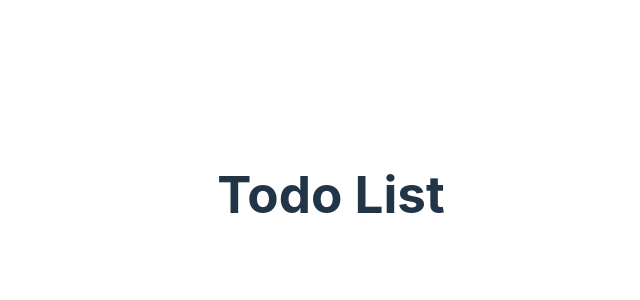
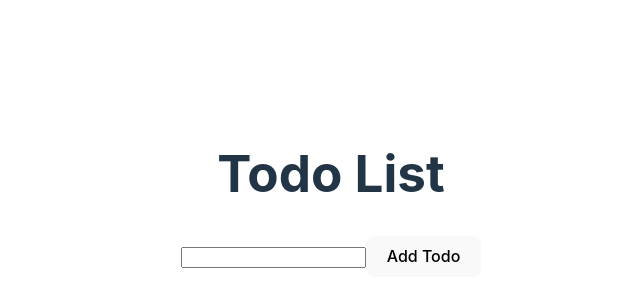
Before and after one commit to vian4dev/codeium-todolist, a React (Vite) app: page / in a window 1280 px wide. Shown: the part 206-506 px from the top of the page, without its empty margins (309-949 px from the left). Built offline with nearby package versions, Linux system fonts and the light colour scheme.

Commit message:
Adicionando Itens

```diff
--- a/src/App.tsx
+++ b/src/App.tsx
@@ -14,18 +14,35 @@ type Todo = {
 function App() {
   const [todoList, setTodoList] = useState<Todo[]>([])
 
+  // this function adds the event target todo the todolist array
+  const addTodo = (event: React.FormEvent) => {
+    event.preventDefault()
+    const target = event.target as typeof event.target & {
+      todo: { value: string }
+    }
+
+    const name = target.todo.value
+    setTodoList([...todoList, { id: todoList.length, name, completed: false }])
+  }
+
   return (
     <>
-    <div className="App">
-      <h1>Todo List</h1>
-    </div>
+      <div className="App">
+        <h1>Todo List</h1>
+        {/* implement an input form tpo add a new todo
+      and a button to add the todo to the list*/}
+        <div>
+          <form onSubmit={addTodo}>
+            <input type="text" name="todo" />
+            <button>Add Todo</button>
+          </form>
+        </div>
+      </div>
 
-    {todoList.map(todo => (
-      <div key={todo.id}>
-        <input type="checkbox" checked={todo.completed} />
-        <span>{todo.name}</span>
-      </div>
-    ))}
+      {todoList.map(todo => (
+        <div key={todo.id}>{todo.name}</div>
+
+      ))}
     </>
   )
 }
```
